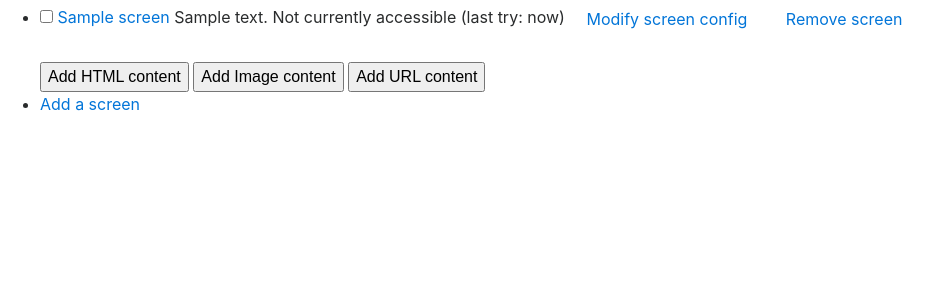
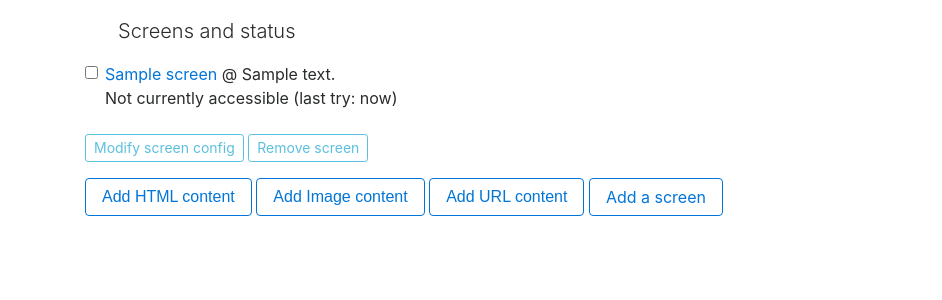
Before and after one commit to ColgateUniversityComputerScience/csscreen, a Django app: page / in a window 1280 px wide. Shown: the top 300 px of the page, without its empty margins (0-942 px from the left). Run offline with Django 3.2, Linux system fonts and the light colour scheme; a user stored in the database is signed in; tables that the repository leaves empty hold one stand-in row (values such as "Sample post"); some libraries are stand-ins or nearby versions.

Commit message:
add for urls works; delete works

```diff
--- a/controller/screencontroller/screens/models.py
+++ b/controller/screencontroller/screens/models.py
@@ -1,5 +1,8 @@
+import base64
+import json
 from django.db import models
 import django.utils.timezone as tz
+from django.core.exceptions import ValidationError
 import requests
 requests.packages.urllib3.disable_warnings()
 
@@ -33,18 +36,22 @@ class Screen(models.Model):
 
     def _remote_call(self, xtype, command):
         xpass = "?password={}".format(self.password)
+        starturl = f"https://{self.ipaddress}:{self.port}"
         if xtype == 'get':
             response = \
-                requests.get(
-                  f"https://{self.ipaddress}:{self.port}/{command}{xpass}",
-                  verify=False,
-                  timeout=1.0)
+                requests.get(f"{starturl}/{command}{xpass}",
+                             verify=False,
+                             timeout=1.0)
         elif xtype == 'delete':
-            response = \
-                requests.delete(
-                  f"https://{self.ipaddress}:{self.port}/{command}{xpass}",
-                  verify=False,
-                  timeout=1.0)
+            xurl = f"{starturl}/display/{command}{xpass}"
+            response = requests.delete(xurl, verify=False, timeout=1.0)
+        elif xtype == 'add':
+            xurl = f"{starturl}/display{xpass}"
+            xtype,formdata = command
+            print(f"Add: {xurl} {xtype}")
+            xdata = self._construct_add_object(xtype, formdata)
+            print(xdata)
+            response = requests.post(xurl, verify=False, data=xdata)
         if response.status_code != 200:
             raise \
               ScreenNotAccessible(
@@ -99,7 +106,9 @@ class Screen(models.Model):
         return getattr(self, "_last_ping", None)
 
     def add_content(self, xtype, formdata):
-        return True, "success"
+        response = self._remote_call('add', (xtype, formdata))
+        print(response)
+        return response['status'] == 'success', response['reason']
 
     def delete_content(self, xname):
         response = self._remote_call('delete', xname)
@@ -107,3 +116,66 @@ class Screen(models.Model):
 
     def __str__(self):
         return f"{self.name} @{self.ipaddress}"
+
+    @staticmethod
+    def _construct_add_object(xtype, formdata):
+        content = {}
+        if xtype not in ['url', 'image', 'html']:
+            raise ValidationError(_('Invalid content type'), code='invalid')
+
+        name = formdata.pop('content_name', None)
+        if name is None:
+            raise ValidationError(_('Missing content name'), code='invalid')
+
+#            {'content_name': 'test', 'duration': 10, 'xexcept': '', 'xonly': '', 'expire': None, 'url': 'http://cs.colgate.edu'}
+        content['name'] = name
+        content['type'] = xtype
+
+        if xtype == 'url':
+            urlc = formdata.pop('url', None)
+            if urlc is None:
+                raise ValidationError(_('Missing URL'), code='invalid')
+            content['content'] = base64.b64encode(urlc.encode('utf8')).decode('utf8')
+        elif xtype == 'image':
+            raise ValidationError(_('Image form handling not implemented yet'))
+            pass
+            # check_parm('content', params)
+            # content['content'] = encode_filedata(params['content']).decode('ascii')
+            # content['filename'] = os.path.basename(params['content'])
+            # content['caption'] = params.pop('caption', '')
+            # del params['content']
+        elif xtype == 'html':
+            raise ValidationError(_('HTML form handling not implemented yet'))
+            pass
+            # check_parm('content', params)
+            # content['content'] = encode_filedata(params['content']).decode('ascii')
+            # del params['content']
+            # for i, asset in enumerate(params.get('asset')):
+            #     content[f"assetname_{i}"] = asset
+            #     content[f"assetcontent_{i}"] = \
+            #        encode_filedata(asset).decode('ascii')
+
+            # params.pop('asset', None)
+
+        timespec = formdata.pop('expire', None)
+        if timespec is not None:
+            content['expiry'] = tz.datetime.strftime(timespec, '%Y%m%d%H%M%S')
+
+        duration = formdata.pop('duration', None)
+        if duration is not None:
+            content['duration'] = int(duration)
+
+        content['only'] = []
+        content['xexcept'] = []
+
+        onlystr = formdata.pop('xonly', None)
+        if onlystr is not None and onlystr:
+            olist = onlystr.split(',')
+            content['only'] = olist
+
+        exceptstr = formdata.pop('xexcept', None)
+        if exceptstr is not None and exceptstr:
+            elist = exceptstr.split(',')
+            content['xexcept'] = elist
+
+        return json.dumps(content)
--- a/controller/screencontroller/screens/templates/screens/screen_list.html
+++ b/controller/screencontroller/screens/templates/screens/screen_list.html
@@ -6,30 +6,47 @@ Manage screens
 {% endblock %}
 
 {% block content %}
-<ul>
+<div class="container">
+    <div class="row">
+        <div class="lead mx-5 my-3">
+                Screens and status
+        </div>
+    </div>
 <form action="{% url 'screencontent-update' %}" method="get">
     {% for screen in screens %}
-        <li><input id="{{screen.id}}" value="{{screen.id}}" type="checkbox" name="screen">
-        <a href="{% url 'screen-detail' screen.pk %}">{{ screen.name }}</a>
+    <div class="form-group">
+        <div class="form-check">
+            <label class="form-check-label">
+                <input class="form-check-input" id="{{screen.id}}" value="{{screen.id}}" type="checkbox" name="screen">
+                <a href="{% url 'screen-detail' screen.pk %}">{{ screen.name }}</a> @
                 {{screen.ipaddress}}
                 {% if screen.ping %}
-        Last update: {{screen.lastfetch|naturaltime}}
-        Last contact: {{screen.pingtime|naturaltime}}
+                <p>Last update: <span class="">{{screen.lastfetch|naturaltime}}</span>,
+                last contact: <span class="">{{screen.pingtime|naturaltime}}</span>
                 {% else %}
-        Not currently accessible
+                <p class="">Not currently accessible
                 {% if screen.pingtime %}
-        (last try: {{screen.pingtime|naturaltime}})
+                <span class="">(last try: {{screen.pingtime|naturaltime}})</span>
                 {% endif %}
                 {% endif %}
-        <a class="btn" href="{% url 'screen-update' screen.pk %}">Modify screen config</a>
-        <a class="btn" href="{% url 'screen-delete' screen.pk %}">Remove screen</a>
+            </label>
+        </div>
+        <div class="form-check">
+            <a class="btn btn-sm btn-outline-info" href="{% url 'screen-update' screen.pk %}">Modify screen config</a>
+            <a class="btn btn-sm btn-outline-info" href="{% url 'screen-delete' screen.pk %}">Remove screen</a>
+        </div>
+    </div>
+    {% empty %}
+    <div class="row">
+        <p>No screens.
+    </div>
     {% endfor %}
-    <br>
-    <br>
-    <button type="submit" name="action" value="html">Add HTML content</button>
-    <button type="submit" name="action" value="image">Add Image content</button>
-    <button type="submit" name="action" value="url">Add URL content</button>
+    <div class="form-group">
+        <button class="btn btn-outline-primary" type="submit" name="action" value="html">Add HTML content</button>
+        <button class="btn btn-outline-primary" type="submit" name="action" value="image">Add Image content</button>
+        <button class="btn btn-outline-primary" type="submit" name="action" value="url">Add URL content</button>
+        <a class="btn btn-outline-primary" href="{%url 'screen-create'%}">Add a screen</a>
+    </div>
 </form>
-    <li><a href="{%url 'screen-create'%}">Add a screen</a>
-</ul>
+</div>
 {% endblock %}
--- a/controller/screencontroller/screens/views.py
+++ b/controller/screencontroller/screens/views.py
@@ -86,17 +86,22 @@ class ScreenContentUpdate(View):
 
         form = formcls(request.POST, request.FILES)
         if form.is_valid():
-            mlist = []
+            faillist = []
+            successlist = []
             for sid in request.POST['screen']:
                 s = Screen.objects.get(pk=sid)
                 success, mesg = s.add_content(request.POST['action'],
                                               form.cleaned_data)
                 if success:
                     smsg = f"Screen {s.name} update successful: {mesg}"
+                    successlist.append(smsg)
                 else:
                     smsg = f"Screen {s.name} update failed: {mesg}"
-                mlist.append(smsg)
-            messages.info(request, ", ".join(mlist))
+                    faillist.append(smsg)
+            if faillist:
+                messages.warning(request, ", ".join(faillist))
+            if successlist:
+                messages.success(request, ", ".join(successlist))
             return HttpResponseRedirect(reverse('screen-detail', args=[s.id]))
         else:
             messages.warning(request, "Invalid form content.")
@@ -116,7 +121,7 @@ class ScreenDelete(DeleteView):
 class ScreenContentDelete(DetailView):
     model = Screen
 
-    def get(self, request, *args, **kwargs):
+    def post(self, request, *args, **kwargs):
         pk = kwargs.get('pk', None)
         if pk is None:
             raise Http404("Screen does not exist")
@@ -126,7 +131,10 @@ class ScreenContentDelete(DetailView):
             raise Http404("Content name not found in request")
         try:
             response = obj.delete_content(name)
-            messages.success(request, f"no exception: {response}")
+            if response['status'] == 'success':
+                messages.success(request, f"response['reason']")
+            else:
+                messages.warning(request, f"response['reason']")
         except Exception as e:
             messages.warning(request, f"Content not deleted: {e}")
         return HttpResponseRedirect(reverse('screen-detail',
```
Also changed, not shown: controller/screencontroller/screens/templates/screens/screen_detail.html (+8 -3 lines), screenclient.py (+7 -4 lines). Lines whose indentation alone changed are shown as unchanged.
